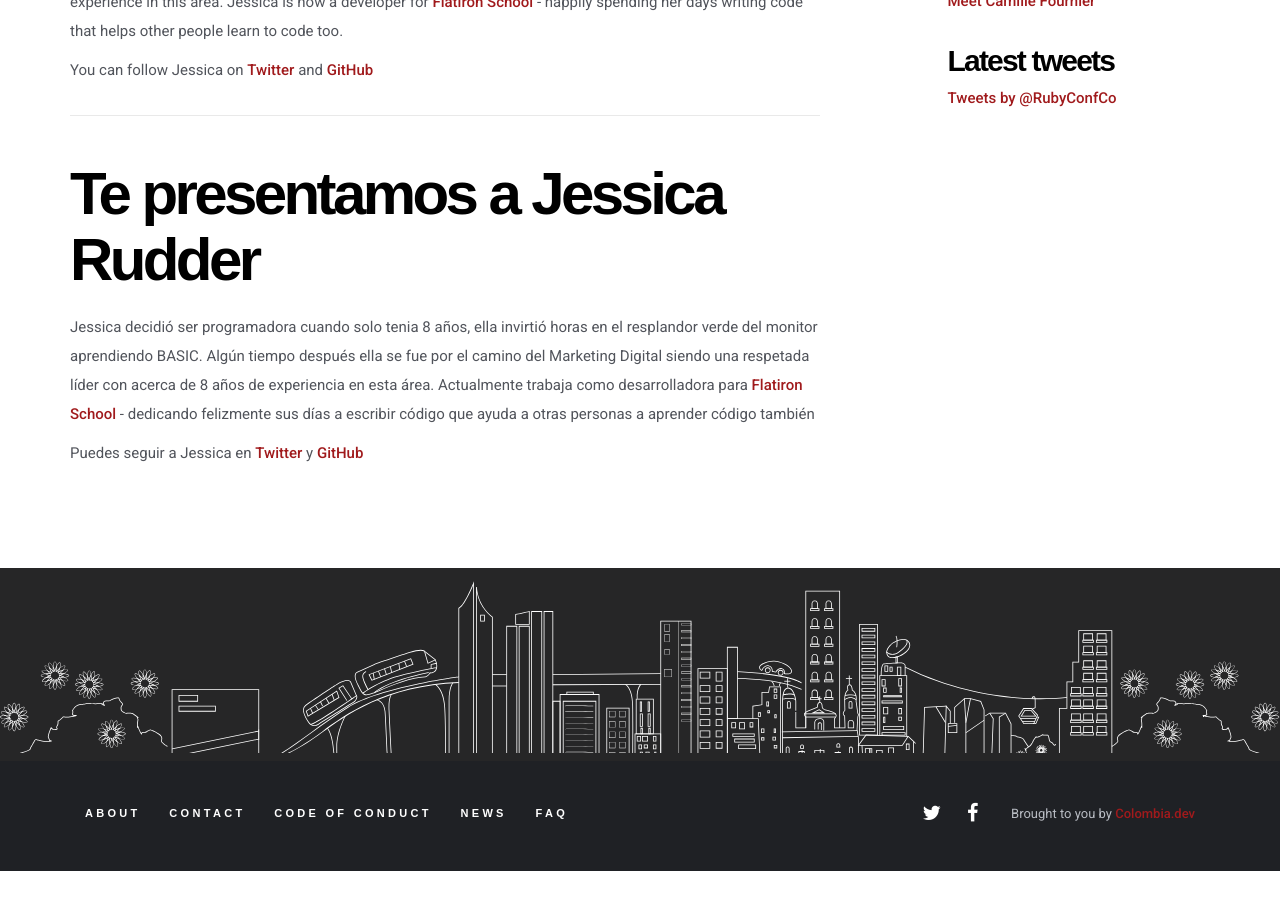
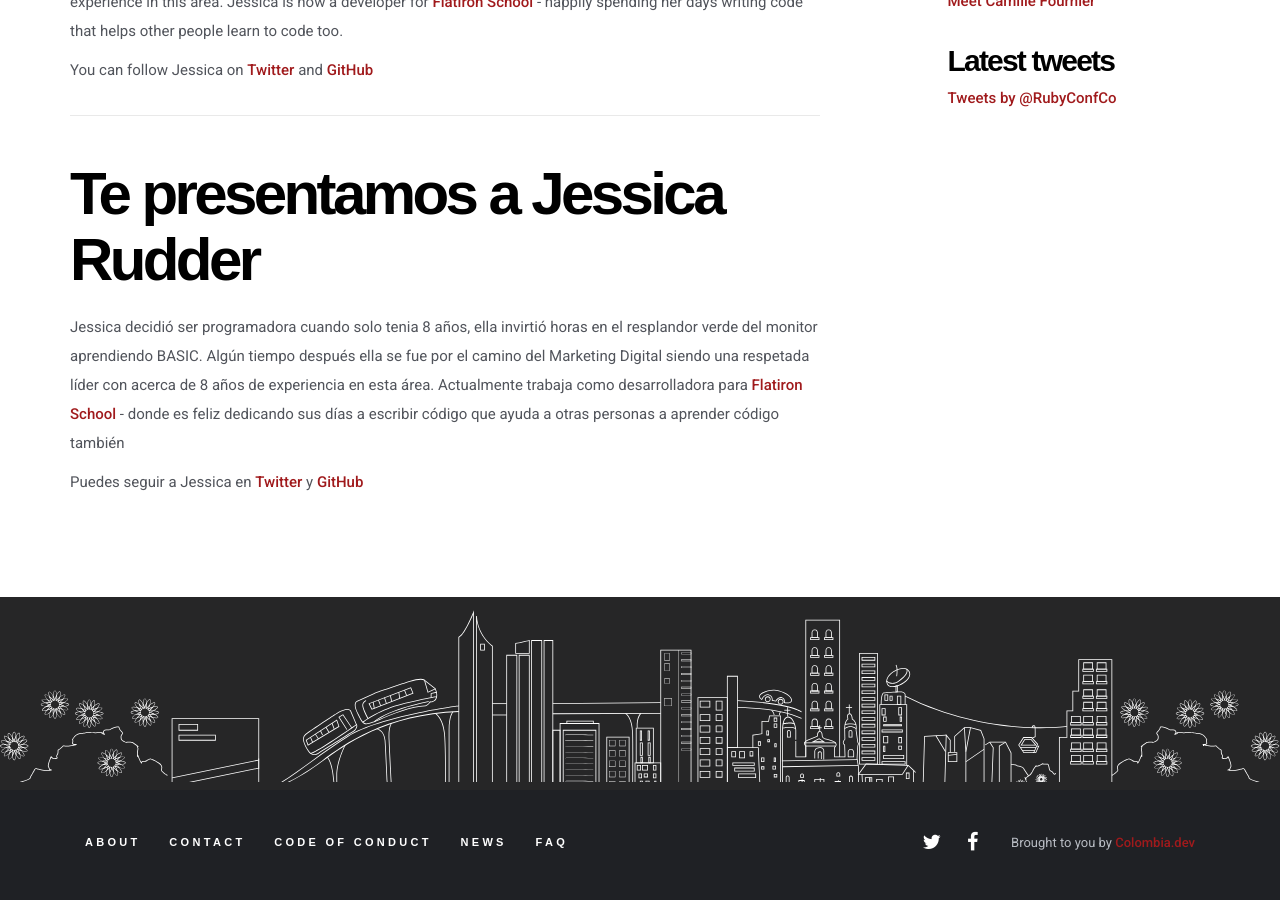
Before and after one commit to RubyConfCo/2016-rubyconfco.github.io, a Jekyll site: the page built from blog/_posts/2016-08-04-jessica-rudder.md, in a window 1280 px wide and 900 px high, scrolled down 880 px. Built offline with Jekyll 4.4.1, drawn with Linux system fonts in a browser that asks for light colours; some web fonts are replaced; a script that is not in the unit is left out; comment, search, counter and statistics services are not loaded; before the commit the page ends 1751 px from its top, so only the background shows below that.

Commit message:
Update 2016-08-04-jessica-rudder.md

```diff
--- a/blog/_posts/2016-08-04-jessica-rudder.md
+++ b/blog/_posts/2016-08-04-jessica-rudder.md
@@ -20,7 +20,7 @@ You can follow Jessica on [Twitter][TW] and [GitHub][GH]
 
 Jessica decidió ser programadora cuando solo tenia 8 años, ella invirtió horas en el resplandor verde del monitor aprendiendo BASIC.
 Algún tiempo después ella se fue por el camino del Marketing Digital siendo una respetada líder con acerca de 8 años de experiencia en esta área.
-Actualmente trabaja como desarrolladora para [Flatiron School][FS] - dedicando felizmente sus días a escribir código que ayuda a otras personas a aprender código también
+Actualmente trabaja como desarrolladora para [Flatiron School][FS] - donde es feliz dedicando sus días a escribir código que ayuda a otras personas a aprender código también
 
 Puedes seguir a Jessica en [Twitter][TW] y [GitHub][GH]
 
```
